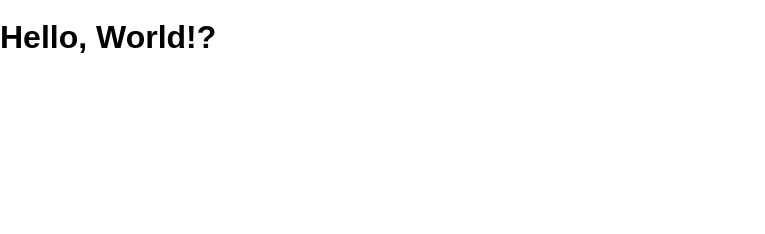
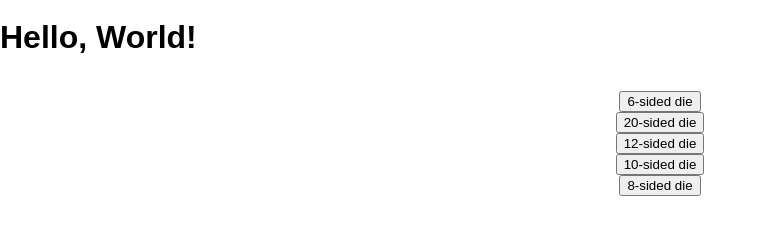
Before and after one commit to dnsomoano/dice-game, a website: page public/index.html in a window 1280 px wide. Shown: the whole page, without its empty margins (0-765 px from the left). Drawn offline with Linux system fonts and the light colour scheme.

Commit message:
Added all die generator, must spruce up page

```diff
--- a/public/index.html
+++ b/public/index.html
@@ -1,13 +1,29 @@
 <!DOCTYPE html>
 <html>
+
 <head lang="en">
   <meta charset="UTF-8">
   <meta name="viewport" content="width=device-width, initial-scale=1">
   <title>Dicegame</title>
   <link rel="stylesheet" href="/screen.css">
 </head>
+
 <body>
   <h1>Hello, World!</h1>
+  <section class="main-container">
+    <nav class="game-menu">
+      <ul>
+        <li>
+          <input class="d6-button" type="button" value="6-sided die">
+        </li>
+        <li><input class="d20-button" type="button" value="20-sided die"></li>
+        <li><input class="d12-button" type="button" value="12-sided die"></li>
+        <li><input class="d10-button" type="button" value="10-sided die"></li>
+        <li><input class="d8-button" type="button" value="8-sided die"></li>
+      </ul>
+    </nav>
+  </section>
   <script src="/main.js" charset="utf-8"></script>
 </body>
+
 </html>
--- a/public/main.js
+++ b/public/main.js
@@ -1,5 +1,42 @@
-const main = () => {
-  document.querySelector('h1').textContent += '?'
+// const main = () => {
+//   document.querySelector('h1').textContent += '?'
+// }
+
+// document.addEventListener('DOMContentLoaded', main)
+
+const diceRoller = (sides) =>{
+  let dieNumber = Math.floor((Math.random() * sides) + 1);
+  console.log(dieNumber);
 }
 
-document.addEventListener('DOMContentLoaded', main)
+// number generators
+
+
+// let d20Generator = () => {
+// diceRoller(20)
+// }
+
+// let d12Generator = () => {
+//   let dieNumber = Math.floor((Math.random() * 12) + 1);
+//   console.log(dieNumber);
+
+// }
+
+// let d10Generator = () => {
+//   let dieNumber = Math.floor((Math.random() * 10) + 1);
+//   console.log(dieNumber);
+
+// }
+
+// let d8Generator = () => {
+//   let dieNumber = Math.floor((Math.random() * 8) + 1);
+//   console.log(dieNumber);
+
+// }
+
+// Dice event listeners
+document.querySelector(".d6-button").addEventListener('click', () => diceRoller(6));
+document.querySelector(".d20-button").addEventListener('click', () => diceRoller(20));
+document.querySelector(".d12-button").addEventListener('click', () => diceRoller(12));
+document.querySelector(".d10-button").addEventListener('click', () => diceRoller(10));
+document.querySelector(".d8-button").addEventListener('click', () => diceRoller(8));
--- a/public/screen.css
+++ b/public/screen.css
@@ -7,3 +7,21 @@ body {
   min-height: 100%;
   font: 16px / 1 sans-serif;
 }
+
+/* .main-container {
+  display: flex;
+  flex-direction: column;
+  justify-content: center;
+  align-items: center;
+} */
+
+.game-menu {
+  display: flex;
+  flex-direction: row;
+  justify-content: center;
+  text-align: center;
+}
+
+ul {
+  list-style: none;
+}
```
Lines whose indentation alone changed are shown as unchanged.
